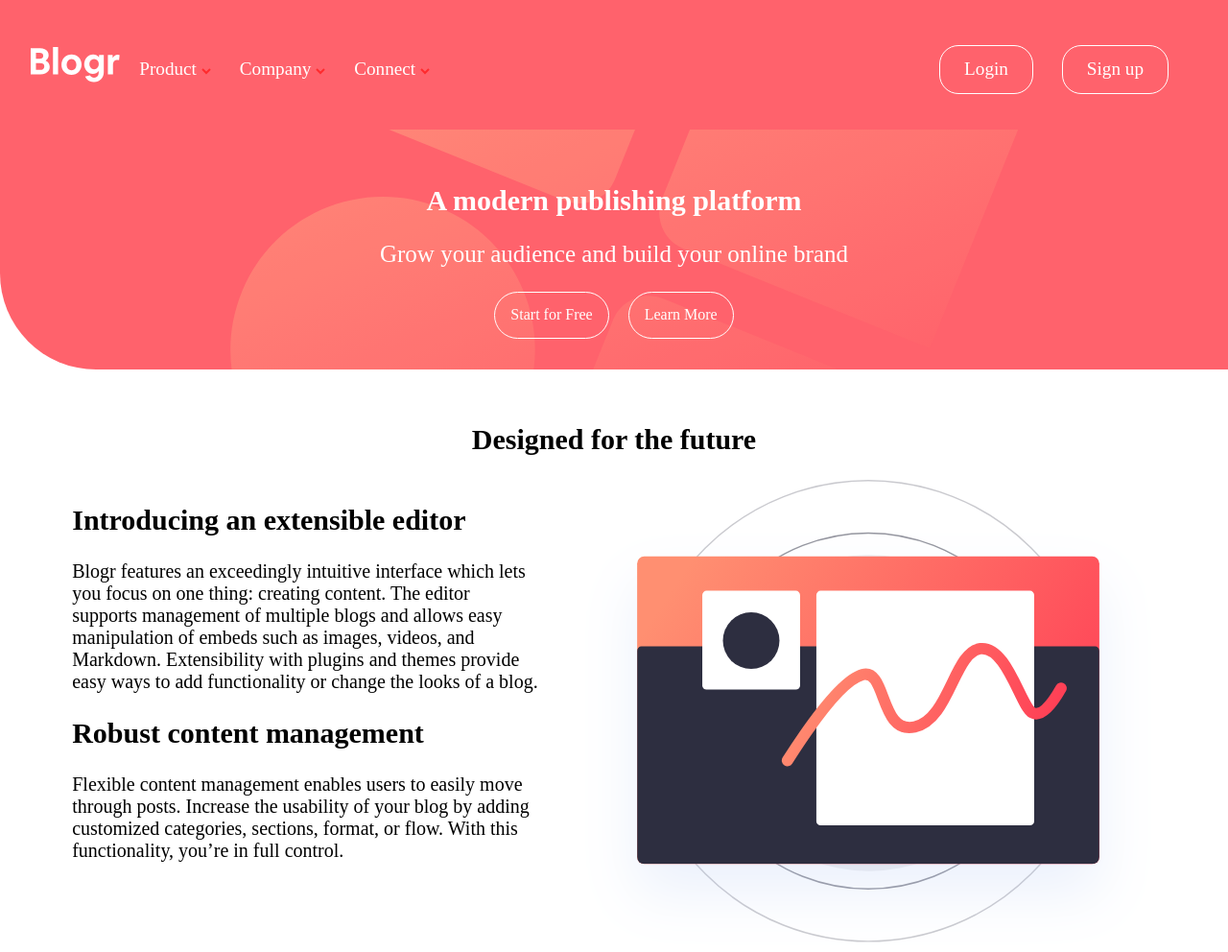
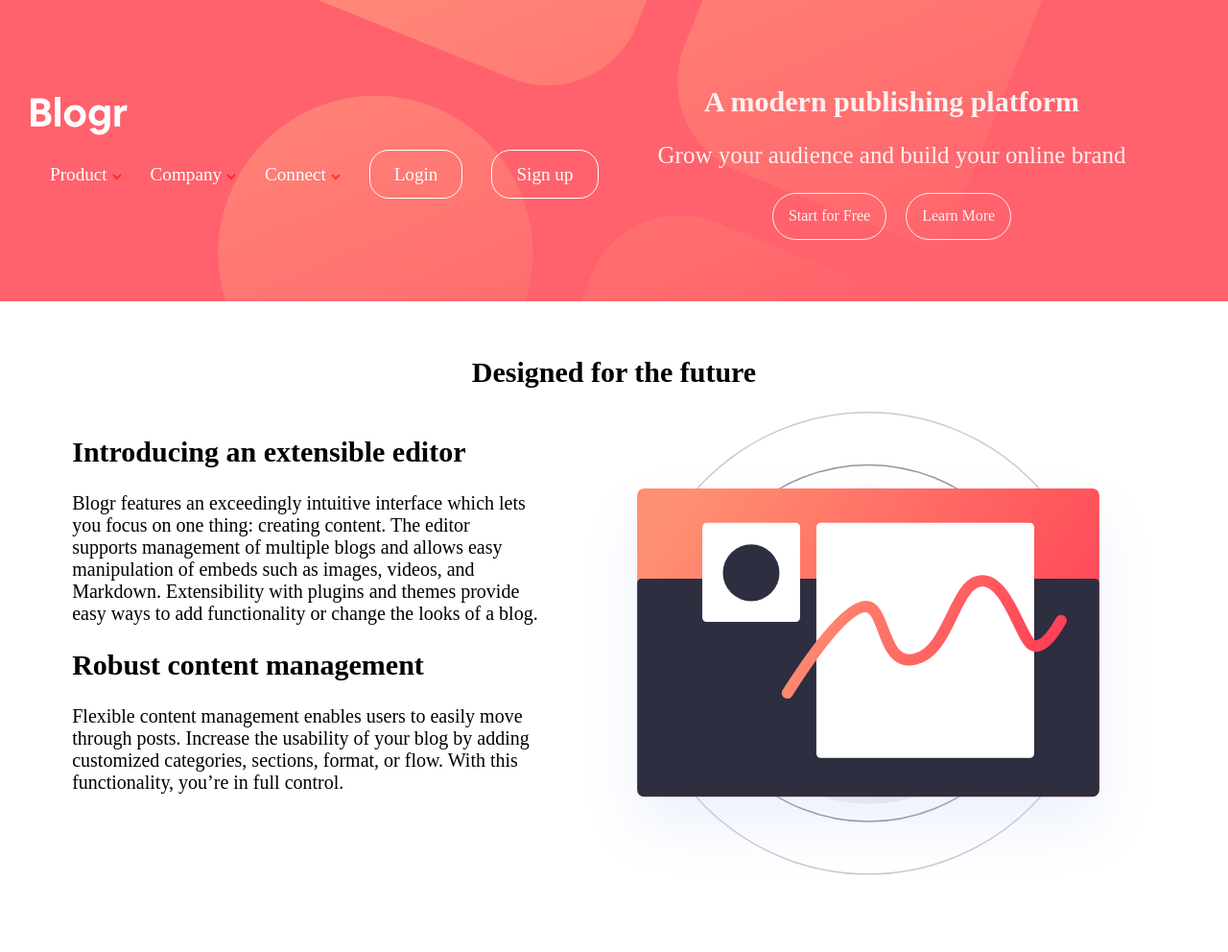
Before and after one commit to habtew/blogr-landing-page, a plain HTML site: page index.html in a window 1280 px wide. Shown: the top 992 px of the page at 96% size. Drawn offline with Linux system fonts and the light colour scheme.

Commit message:
fixed background issue in header

```diff
--- a/index.html
+++ b/index.html
@@ -13,6 +13,7 @@
 <body>
   <header>
     <div class="container">
+      <section class="nav-section">
         <div class="mobile-humb-cont">
           <img src="./images/logo.svg" alt="logo" />
           <div class="humberger">
@@ -30,9 +31,8 @@
             <li>Sign up</li>
           </ul>
         </nav>
-    </div>
-  </header>
-  <main>
+      </section>
+
       <section class="intro-section">
         <div class="container">
           <h1>A modern publishing platform</h1>
@@ -43,6 +43,19 @@
           </ul>
         </div>
       </section>
+    </div>
+  </header>
+  <main>
+      <!-- <section class="intro-section">
+        <div class="container">
+          <h1>A modern publishing platform</h1>
+          <p>Grow your audience and build your online brand</p>
+          <ul class="intro-section-form">
+            <li>Start for Free</li>
+            <li>Learn More</li>
+          </ul>
+        </div>
+      </section> -->
 
       <section class="design-section">
         <div class="container">
--- a/style.css
+++ b/style.css
@@ -50,10 +50,24 @@ img{
 
     /* header*/
 
-    header .container {
+    header {
+        /* display: flex;
+        align-items: center;
+        flex-direction: column; */
+        background-color: var(--clr-prm-red);
+        background-image: url('./images/bg-pattern-intro-mobile.svg');
+        background-repeat:no-repeat;
+        background-position: center center;
+        /* background-size:cover; */
+        background-blend-mode: inherit;
+
+
+    }
+
+
+    header .conainer .nav-section{
         display: flex;
         align-items: center;
-        flex-direction: column;
     }
 
     header .container .mobile-humb-cont{
@@ -64,8 +78,8 @@ img{
         width: 100%;
     }
 
-    header nav{
-        display: flex;
+    header  nav{
+        display: none;
         /* margin-right: 20px; */
         /* justify-content: space-around; */
         width: 80%;
@@ -76,6 +90,7 @@ img{
         margin-top: 10px;
         font-size: 1.2rem;
         /* display: none; */
+        text-align: left;
     }
     header nav li{
         margin-right: 30px;
@@ -105,11 +120,11 @@ img{
     }
 
 /* intro layout */
-.intro-section .container{
+/* .intro-section .container{
     background: url('./images/bg-pattern-intro-desktop.svg') no-repeat center center;
     background-size:cover;
     background-blend-mode: multiply;
-}
+} */
 .intro-section{
     border-bottom-left-radius: 100px;
 }
@@ -251,7 +266,7 @@ footer .container .f-title{
 /* ################## */
 /* typography */
 header, .intro-section{
-    background-color: var(--clr-prm-red);
+    /* background-color: var(--clr-prm-red); */
     color: white;
     opacity: .9;
 }
@@ -390,6 +405,7 @@ footer{
         display: flex;
         flex-direction: row;
         justify-content: space-evenly;
+        /* text-align: start; */
     }
 
     footer .container ul{
```
Lines whose indentation alone changed are shown as unchanged.
